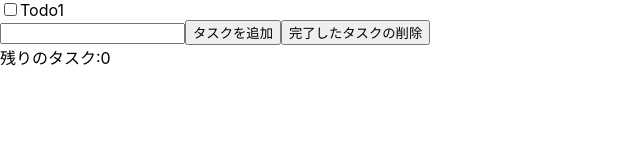
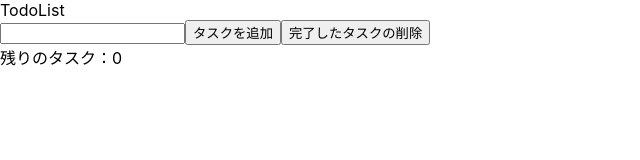
Before and after one commit to h-miyamoto-astaster/react, a React (Create React App) app in the folder react--youtube/: page / in a window 1280 px wide. Shown: the top 160 px of the page, without its empty margins (0-640 px from the left). Built offline with nearby package versions, Linux system fonts and the light colour scheme.

Commit message:
動画21分ぐらいまで

```diff
--- a/react--youtube/src/App.js
+++ b/react--youtube/src/App.js
@@ -1,37 +1,16 @@
-import { useState,useRef } from "react";
+import { useState } from "react";
 import TodoList from "./TodoList";
-import {v4 as uuidv4} from "uuid";
 
 function App() {
-  const [todos,setTodos] = useState([
-    {id:1,name:"Todo1",completed:false}
-  ]);
+  //const todos = [todos,setTodos] = useState();
 
-const todoNameRef = useRef()
-
-const handleAddTodo = (e) => {
-  //タスクを追加する
-  const name = todoNameRef.current.value;
-  setTodos((prevTodos) => {
-    return[...prevTodos,{id : uuidv4(),name:name,completed:false}]
-  });
-  todoNameRef.current.value = null;
-}
-
-const toggleTodo = (id) =>{
-  const newTodos = [...todos];
-  const todo = newTodos.find((todo) => todo.id === id);
-  todo.completed = !todo.completed;
-  setTodos(newTodos);
-}
-
-  return (
+  return(
     <>
-      <TodoList todos={todos} toggleTodo= {toggleTodo}/>
-      <input type="text" ref={todoNameRef}/>
-      <button onClick={handleAddTodo}>タスクを追加</button>
+      <TodoList />
+      <input type="text" />
+      <button>タスクを追加</button>
       <button>完了したタスクの削除</button>
-      <div>残りのタスク:0</div>
+      <div>残りのタスク：0</div>
     </>
   );
 }
--- a/react--youtube/src/Todo.js
+++ /dev/null
@@ -1,19 +0,0 @@
-import React from 'react'
-
-const Todo = ({todo,toggleTodo}) => {
-
-  const handleTodoClick = () =>{
-    toggleTodo(todo.id);
-  }
-
-  return (
-    <div>
-      <label>
-        <input type="checkbox" checked={todo.completed} onChange = {handleTodoClick} readOnly/>
-      </label>
-      {todo.name}
-    </div>
-  )
-}
-
-export default Todo
--- a/react--youtube/src/TodoList.js
+++ b/react--youtube/src/TodoList.js
@@ -1,9 +1,8 @@
 import React from 'react'
-import Todo from "./Todo"
 
-const TodoList = ({todos,toggleTodo}) => {
+const TodoList = () => {
   return (
-    todos.map((todo) => <Todo todo = {todo} key={todo.id} toggleTodo={toggleTodo}/>)
+    <div>TodoList</div>
   )
 }
 
```
